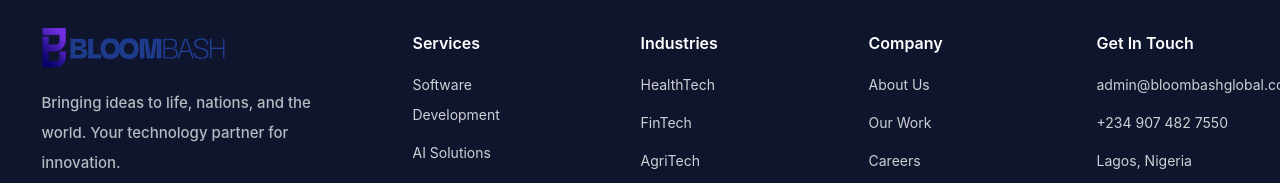
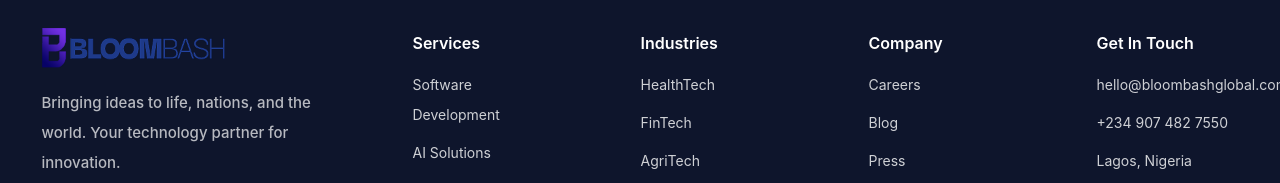
Before and after one commit to Bloombash-Global/Bloombash-frontend, a React (Vite) app: page / in a window 1280 px wide. Shown: the part 4463-4646 px from the top of the page. Built offline with nearby package versions, Linux system fonts and the light colour scheme.

Commit message:
fix: update footer contact email

```diff
--- a/src/components/Footer.jsx
+++ b/src/components/Footer.jsx
@@ -1,20 +1,14 @@
-import useInView from "../hooks/useInView";
-import logo from "../assets/Bloombash Logo.png";
-import twitter from "../assets/Twitter.png";
-import linkedin from "../assets/LinkedIn.png";
-import instagram from "../assets/Instagram.png";
-import email from "../assets/Email.png";
+import useInView from "../hooks/useInView"
+import logo from "../assets/Bloombash Logo.png"
+import twitter from "../assets/Twitter.png"
+import linkedin from "../assets/LinkedIn.png"
+import instagram from "../assets/Instagram.png"
+import email from "../assets/Email.png"
 
 const footerSections = [
   {
     title: "Services",
-    links: [
-      "Software Development",
-      "AI Solutions",
-      "Product Design",
-      "IT Consulting",
-      "Cloud Infrastructure",
-    ],
+    links: ["Software Development", "AI Solutions", "Product Design", "IT Consulting", "Cloud Infrastructure"],
   },
   {
     title: "Industries",
@@ -22,19 +16,13 @@ const footerSections = [
   },
   {
     title: "Company",
-    links: ["About Us", "Our Work", "Careers", "Blog", "Press"],
+    links: ["Careers", "Blog", "Press"],
   },
   {
     title: "Get In Touch",
-    links: [
-      "admin@bloombashglobal.com",
-      "+234 907 482 7550",
-      "Lagos, Nigeria",
-      "Partner with us",
-      "Book a call",
-    ],
+    links: ["hello@bloombashglobal.com", "+234 907 482 7550", "Lagos, Nigeria", "Partner with us", "Book a call"],
   },
-];
+]
 
 const socialIcons = [
   { icon: twitter, alt: "X", url: "https://x.com/bloombashglobal" },
@@ -49,100 +37,81 @@ const socialIcons = [
     url: "https://www.instagram.com/bloombash_global",
   },
   { icon: email, alt: "Email", url: "mailto:hello@bloombashglobal.com" },
-];
+]
 
 function Footer() {
-  const [brandRef, brandInView] = useInView({ threshold: 0.15 });
-  const [linksRef, linksInView] = useInView({ threshold: 0.1 });
-  const [bottomRef, bottomInView] = useInView({ threshold: 0.2 });
+  const [brandRef, brandInView] = useInView({ threshold: 0.15 })
+  const [linksRef, linksInView] = useInView({ threshold: 0.1 })
+  const [bottomRef, bottomInView] = useInView({ threshold: 0.2 })
 
   return (
-    <footer className='bg-[#0E152C] text-white pt-12 sm:pt-16 md:pt-20 pb-6 sm:pb-8 overflow-x-hidden'>
-      <div className='max-w-311.25 mx-auto px-4 sm:px-6'>
+    <footer className="overflow-x-hidden bg-[#0E152C] pt-12 pb-6 text-white sm:pt-16 sm:pb-8 md:pt-20">
+      <div className="mx-auto max-w-311.25 px-4 sm:px-6">
         {/* Top Footer */}
-        <div className='flex flex-col lg:flex-row justify-between gap-10 sm:gap-12 lg:gap-16'>
+        <div className="flex flex-col justify-between gap-10 sm:gap-12 lg:flex-row lg:gap-16">
           {/* Brand */}
-          <div ref={brandRef} className='max-w-76.75'>
+          <div ref={brandRef} className="max-w-76.75">
             <img
               src={logo}
-              alt='Bloombash Logo'
+              alt="Bloombash Logo"
               width={183}
               height={40}
-              className={`h-8 sm:h-10 w-auto cursor-pointer ${brandInView ? "anim-visible" : "anim-hidden"}`}
+              className={`h-8 w-auto cursor-pointer sm:h-10 ${brandInView ? "anim-visible" : "anim-hidden"}`}
               style={{
-                animation: brandInView
-                  ? "fadeInLeft 0.7s cubic-bezier(0.22,1,0.36,1) both"
-                  : "none",
+                animation: brandInView ? "fadeInLeft 0.7s cubic-bezier(0.22,1,0.36,1) both" : "none",
               }}
             />
 
             <p
-              className={`mt-4 sm:mt-5 text-[14px] sm:text-[15px] leading-6.5 sm:leading-7.5 font-medium text-white/70 ${brandInView ? "anim-visible" : "anim-hidden"}`}
+              className={`mt-4 text-[14px] leading-6.5 font-medium text-white/70 sm:mt-5 sm:text-[15px] sm:leading-7.5 ${brandInView ? "anim-visible" : "anim-hidden"}`}
               style={{
-                animation: brandInView
-                  ? "fadeInUp 0.7s cubic-bezier(0.22,1,0.36,1) 0.2s both"
-                  : "none",
-              }}>
-              Bringing ideas to life, nations, and the world. Your technology
-              partner for innovation.
+                animation: brandInView ? "fadeInUp 0.7s cubic-bezier(0.22,1,0.36,1) 0.2s both" : "none",
+              }}
+            >
+              Bringing ideas to life, nations, and the world. Your technology partner for innovation.
             </p>
 
             {/* Social Icons */}
-            <div className='flex gap-3 sm:gap-4 mt-5 sm:mt-6'>
+            <div className="mt-5 flex gap-3 sm:mt-6 sm:gap-4">
               {socialIcons.map((social, index) => (
                 <a
                   key={social.alt}
                   href={social.url}
-                  target='_blank'
-                  rel='noopener noreferrer'
+                  target="_blank"
+                  rel="noopener noreferrer"
                   aria-label={social.alt}
-                  className={`w-9 h-9 sm:w-10 sm:h-10 rounded-[10px] border border-[#87848B] bg-white/10 flex items-center justify-center cursor-pointer hover:bg-purple-600 transition-colors duration-300 ${
-                    brandInView ? "anim-visible" : "anim-hidden"
-                  }`}
+                  className={`flex h-9 w-9 cursor-pointer items-center justify-center rounded-[10px] border border-[#87848B] bg-white/10 transition-colors duration-300 hover:bg-purple-600 sm:h-10 sm:w-10 ${brandInView ? "anim-visible" : "anim-hidden"}`}
                   style={{
-                    animation: brandInView
-                      ? `scaleIn 0.5s cubic-bezier(0.22,1,0.36,1) ${
-                          0.3 + index * 0.08
-                        }s both`
-                      : "none",
-                  }}>
-                  <img
-                    src={social.icon}
-                    alt={social.alt}
-                    className='w-4 h-4 sm:w-4.5 sm:h-4.5'
-                  />
+                    animation: brandInView ? `scaleIn 0.5s cubic-bezier(0.22,1,0.36,1) ${0.3 + index * 0.08}s both` : "none",
+                  }}
+                >
+                  <img src={social.icon} alt={social.alt} className="h-4 w-4 sm:h-4.5 sm:w-4.5" />
                 </a>
               ))}
             </div>
           </div>
 
           {/* Links */}
-          <div
-            ref={linksRef}
-            className='grid grid-cols-2 sm:grid-cols-4 gap-2 sm:gap-10 lg:gap-21.5'>
+          <div ref={linksRef} className="grid grid-cols-2 gap-2 sm:grid-cols-4 sm:gap-10 lg:gap-21.5">
             {footerSections.map((section, sectionIndex) => (
               <div
                 key={section.title}
                 className={`${linksInView ? "anim-visible" : "anim-hidden"}`}
                 style={{
-                  animation: linksInView
-                    ? `fadeInUp 0.6s cubic-bezier(0.22,1,0.36,1) ${sectionIndex * 0.1}s both`
-                    : "none",
-                }}>
-                <h3 className='font-semibold text-[15px] sm:text-[16px] leading-6.5 sm:leading-7.5 mb-2 sm:mb-3'>
-                  {section.title}
-                </h3>
+                  animation: linksInView ? `fadeInUp 0.6s cubic-bezier(0.22,1,0.36,1) ${sectionIndex * 0.1}s both` : "none",
+                }}
+              >
+                <h3 className="mb-2 text-[15px] leading-6.5 font-semibold sm:mb-3 sm:text-[16px] sm:leading-7.5">{section.title}</h3>
 
-                <ul className='space-y-1 sm:space-y-2'>
+                <ul className="space-y-1 sm:space-y-2">
                   {section.links.map((link, linkIndex) => (
                     <li
                       key={link}
-                      className={`text-[12px] sm:text-[14px] leading-6.5 sm:leading-7.5 text-white/80 hover:text-white cursor-pointer transition-colors ${linksInView ? "anim-visible" : "anim-hidden"}`}
+                      className={`cursor-pointer text-[12px] leading-6.5 text-white/80 transition-colors hover:text-white sm:text-[14px] sm:leading-7.5 ${linksInView ? "anim-visible" : "anim-hidden"}`}
                       style={{
-                        animation: linksInView
-                          ? `fadeIn 0.5s ease ${sectionIndex * 0.1 + linkIndex * 0.05 + 0.15}s both`
-                          : "none",
-                      }}>
+                        animation: linksInView ? `fadeIn 0.5s ease ${sectionIndex * 0.1 + linkIndex * 0.05 + 0.15}s both` : "none",
+                      }}
+                    >
                       {link}
                     </li>
                   ))}
@@ -154,11 +123,9 @@ function Footer() {
 
         {/* Divider */}
         <div
-          className={`w-full h-px bg-white/10 my-6 sm:my-8 md:my-10 ${bottomInView ? "anim-visible" : "anim-hidden"}`}
+          className={`my-6 h-px w-full bg-white/10 sm:my-8 md:my-10 ${bottomInView ? "anim-visible" : "anim-hidden"}`}
           style={{
-            animation: bottomInView
-              ? "growWidth 0.8s cubic-bezier(0.22,1,0.36,1) both"
-              : "none",
+            animation: bottomInView ? "growWidth 0.8s cubic-bezier(0.22,1,0.36,1) both" : "none",
             transformOrigin: "left center",
           }}
         />
@@ -166,29 +133,22 @@ function Footer() {
         {/* Bottom */}
         <div
           ref={bottomRef}
-          className={`flex flex-col sm:flex-row justify-between items-center gap-3 sm:gap-5 text-[12px] sm:text-[13px] text-white/70 text-center sm:text-left ${bottomInView ? "anim-visible" : "anim-hidden"}`}
+          className={`flex flex-col items-center justify-between gap-3 text-center text-[12px] text-white/70 sm:flex-row sm:gap-5 sm:text-left sm:text-[13px] ${bottomInView ? "anim-visible" : "anim-hidden"}`}
           style={{
-            animation: bottomInView
-              ? "fadeInUp 0.6s cubic-bezier(0.22,1,0.36,1) 0.1s both"
-              : "none",
-          }}>
+            animation: bottomInView ? "fadeInUp 0.6s cubic-bezier(0.22,1,0.36,1) 0.1s both" : "none",
+          }}
+        >
           <p>© 2025 Bloombash. All rights reserved. Built with purpose.</p>
 
-          <div className='flex gap-6 sm:gap-8'>
-            <span className='cursor-pointer hover:text-white transition-colors'>
-              Privacy
-            </span>
-            <span className='cursor-pointer hover:text-white transition-colors'>
-              Terms
-            </span>
-            <span className='cursor-pointer hover:text-white transition-colors'>
-              Cookies
-            </span>
+          <div className="flex gap-6 sm:gap-8">
+            <span className="cursor-pointer transition-colors hover:text-white">Privacy</span>
+            <span className="cursor-pointer transition-colors hover:text-white">Terms</span>
+            <span className="cursor-pointer transition-colors hover:text-white">Cookies</span>
           </div>
         </div>
       </div>
     </footer>
-  );
+  )
 }
 
-export default Footer;
+export default Footer
```
